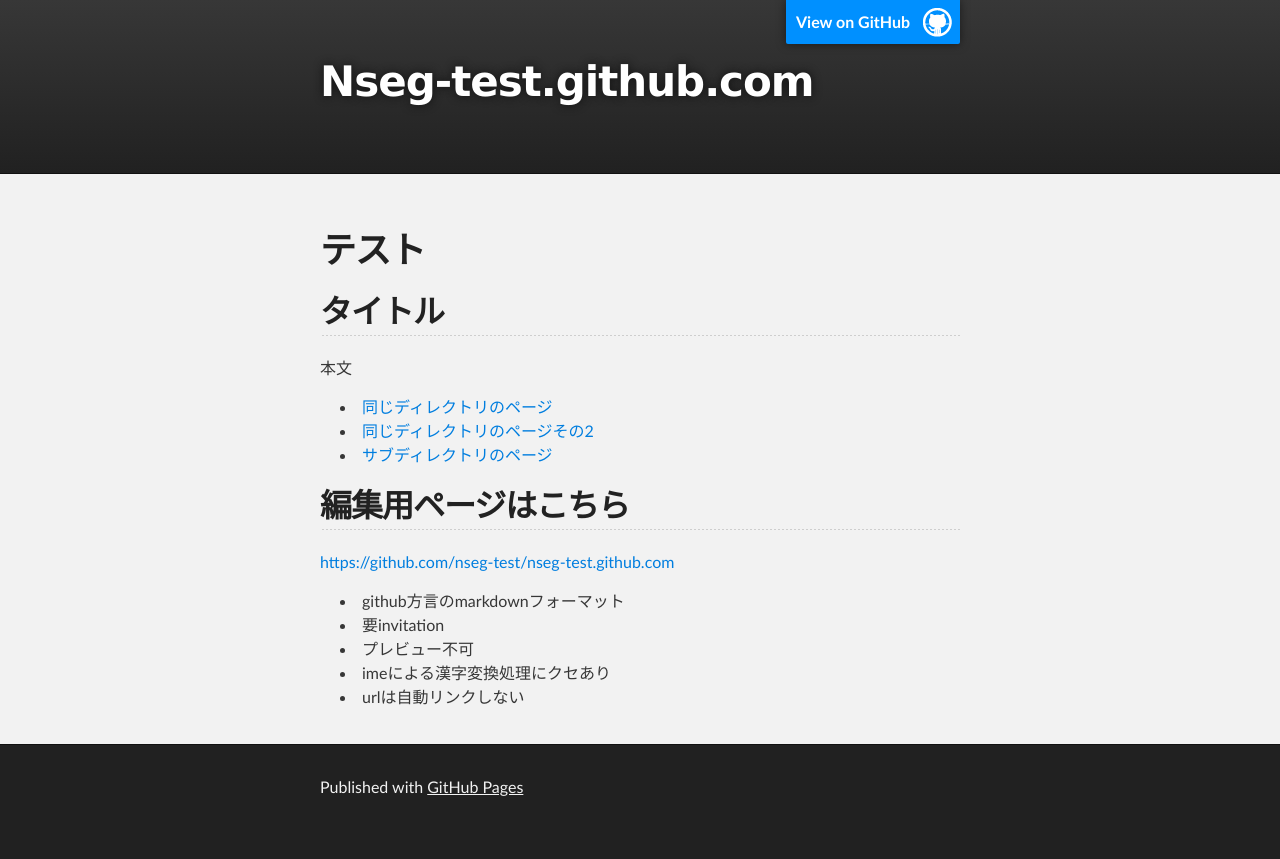
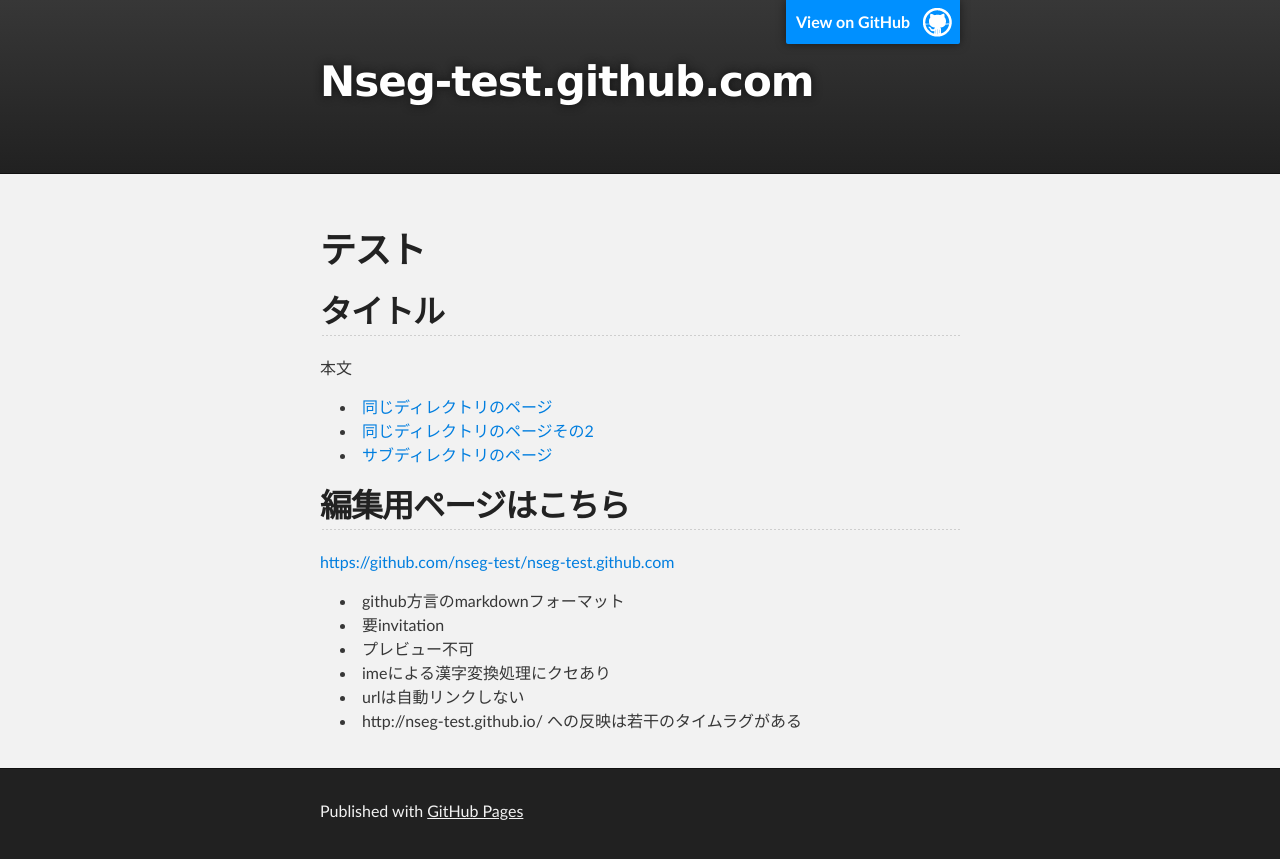
Before and after one commit to usualoma/nseg-test.github.com, a Jekyll site: the page built from index.md, in a window 1280 px wide. Shown: the top 859 px of the page. Built offline with Jekyll 4.4.1, drawn with Linux system fonts in a browser that asks for light colours.

Commit message:
Update index.md

```diff
--- a/index.md
+++ b/index.md
@@ -25,3 +25,4 @@ title: Blogging Like a Hacker
 * プレビュー不可
 * imeによる漢字変換処理にクセあり
 * urlは自動リンクしない
+* http://nseg-test.github.io/ への反映は若干のタイムラグがある
```
